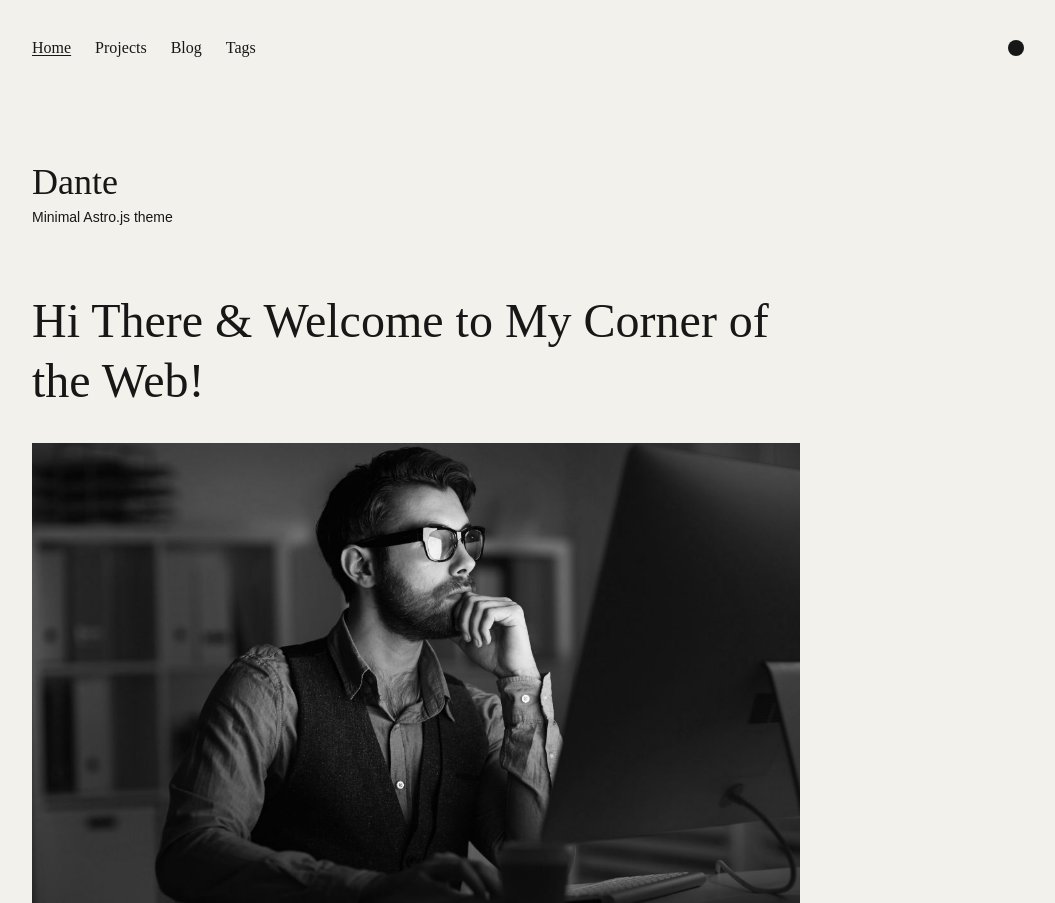
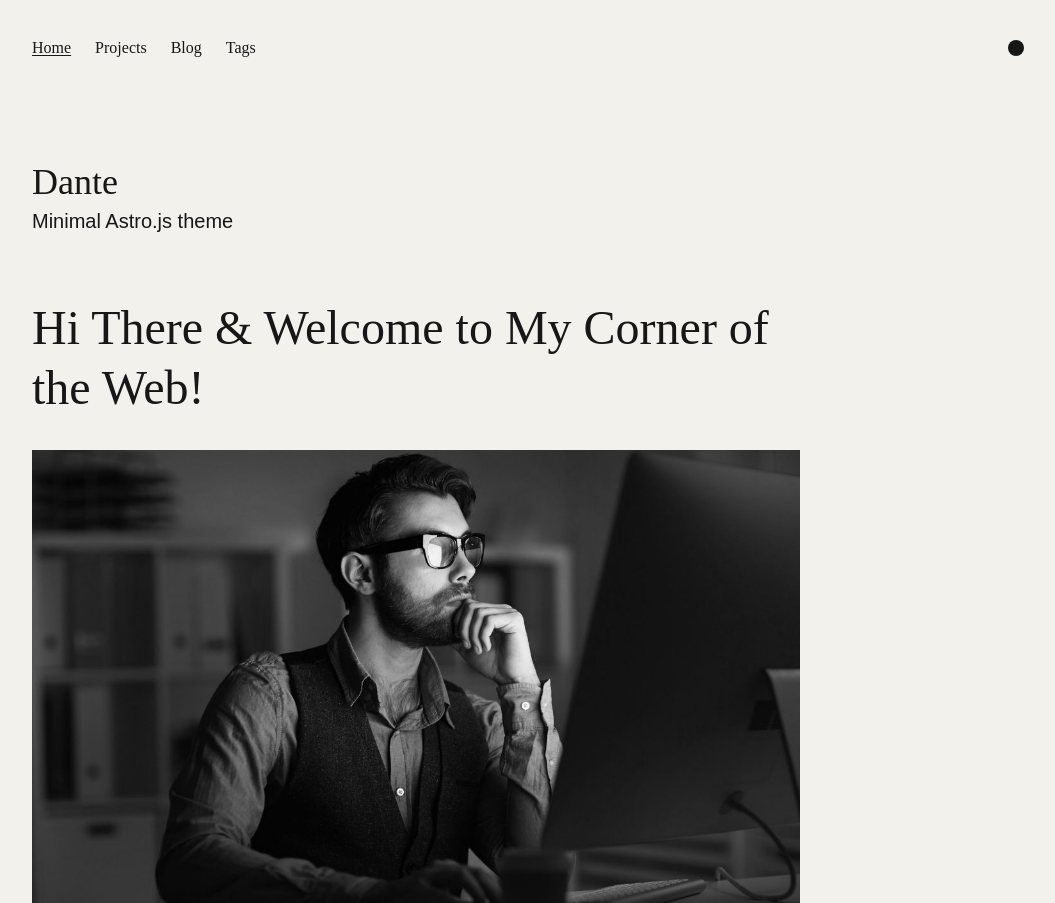
Before and after one commit to seongbae15/seongbae15.github.io, an Astro site: page / in a window 1280 px wide. Shown: the top 903 px of the page, without its empty margins (224-1279 px from the left). Built offline with nearby package versions, Linux system fonts and the light colour scheme; Astro itself is replaced by a stand-in of ours; a web font is replaced by a local one.

Commit message:
Update: Change Header

```diff
--- a/src/components/Header.astro
+++ b/src/components/Header.astro
@@ -14,5 +14,5 @@ import siteConfig from '../data/site-config';
             </a>
         )
     }
-    {siteConfig.subtitle && <p class="text-sm leading-tight mt-1">{siteConfig.subtitle}</p>}
+    {siteConfig.subtitle && <p class="text-xl leading-tight mt-1">{siteConfig.subtitle}</p>}
 </header>
```
